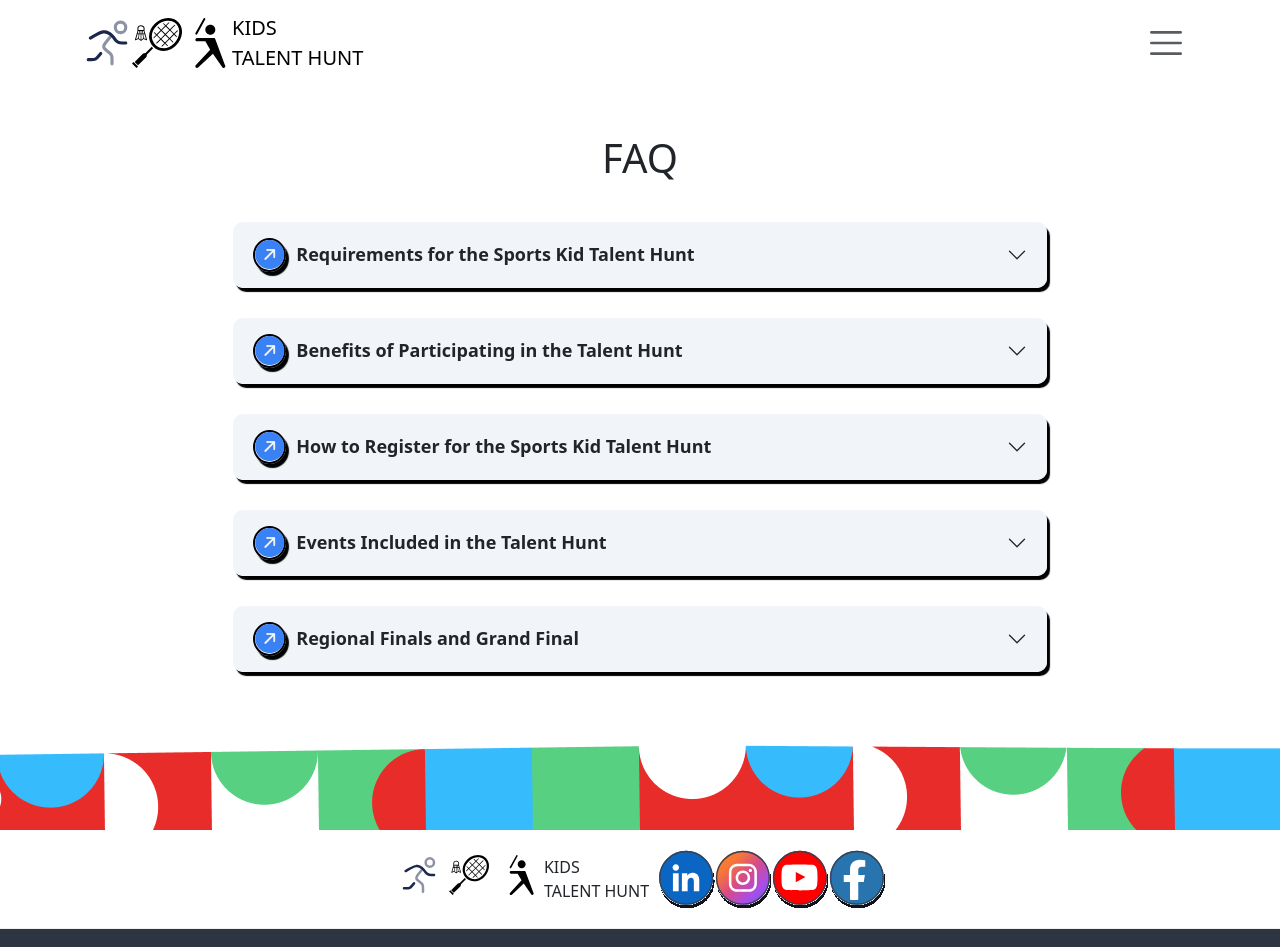
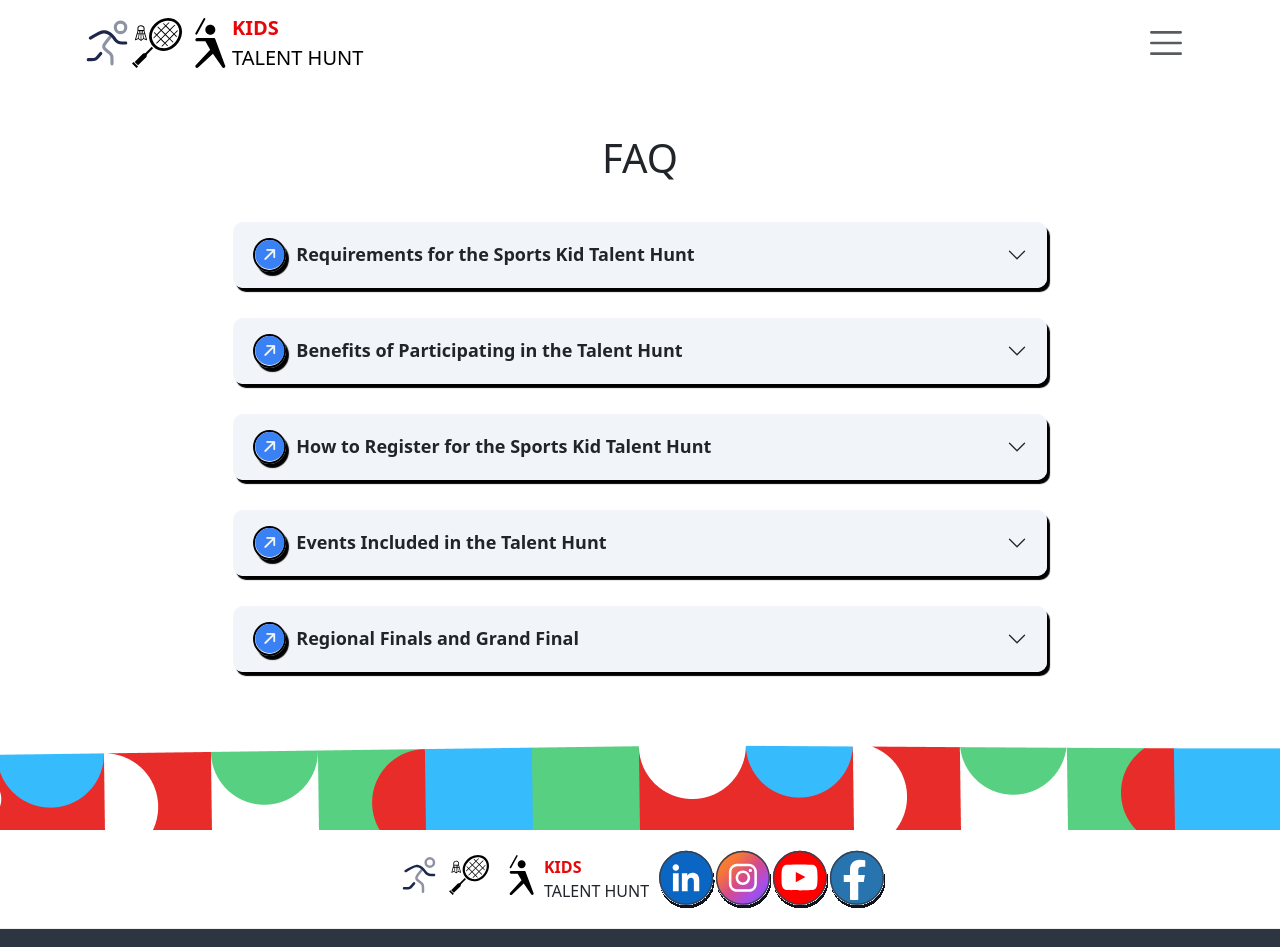
Before and after one commit to anurag6569201/running, a React (Vite) app in the folder frontend/: page /faq in a window 1280 px wide. Shown: the top 947 px of the page. Built offline with nearby package versions, Linux system fonts and the light colour scheme.

Commit message:
updated frontend

```diff
--- a/frontend/src/assets/css/global/navbar.css
+++ b/frontend/src/assets/css/global/navbar.css
@@ -112,3 +112,7 @@
 #offcanvasNavbarLabel{
     display: flex;
 }
+.uper_nav_text{
+    color: #e70608;
+    font-weight: 700;
+}
--- a/frontend/src/assets/global/navbar/navbar.jsx
+++ b/frontend/src/assets/global/navbar/navbar.jsx
@@ -11,7 +11,7 @@ function Navbar() {
                 <img loading='lazy' src='images/home/badminton.svg' alt="KIDS TALENT HUNT" />
                 <img loading='lazy' src='images/home/cricket.svg' alt="" />
                 <div style={{display:'flex',alignItems:'left',flexDirection:'column'}}>
-                    <span>KIDS</span>
+                    <span class="uper_nav_text">KIDS</span>
                     <span>TALENT HUNT</span>
                 </div>
             </Link>
@@ -28,7 +28,7 @@ function Navbar() {
                     <img loading='lazy' src='images/home/badminton.svg' alt="KIDS TALENT HUNT" />
                     <img loading='lazy' src='images/home/cricket.svg' alt="" />
                     <div style={{display:'flex',alignItems:'left',flexDirection:'column'}}>
-                        <span>KIDS</span>
+                        <span class="uper_nav_text">KIDS</span>
                         <span>TALENT HUNT</span>
                     </div>
                     </h5>
--- a/frontend/src/assets/pages/home/footer.jsx
+++ b/frontend/src/assets/pages/home/footer.jsx
@@ -17,7 +17,7 @@ function Footer() {
                                     <img loading='lazy' src='images/home/badminton.svg' alt="KIDS TALENT HUNT" />
                                     <img loading='lazy' src='images/home/cricket.svg' alt="" />
                                     <div style={{display:'flex',alignItems:'left',flexDirection:'column'}}>
-                                        <span>KIDS</span>
+                                        <span class="uper_nav_text">KIDS</span>
                                         <span>TALENT HUNT</span>
                                     </div>
                                 </div>
```
Also changed, not shown: 2 other files (tests, documents, lock files or other folders).
